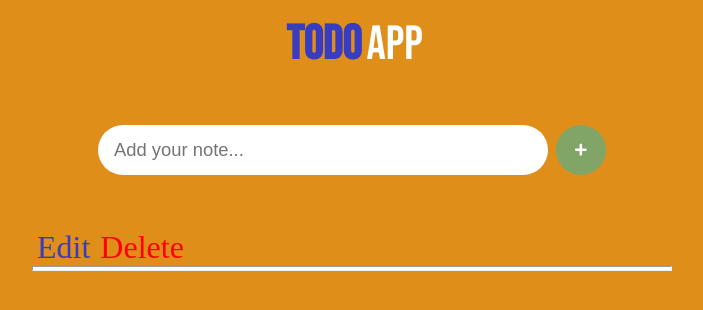
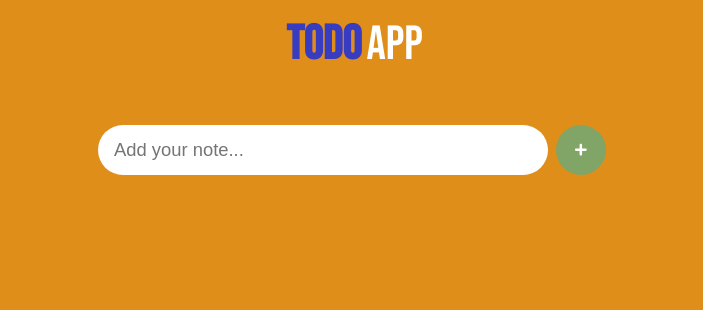
Before and after one commit to Aksh-007/javascript-project, a plain HTML site: page js-assignments-fsjs/Todo/index.html in a window 1280 px wide. Both pictures are taken after a click on the button 869 px from the left and 150 px from the top of the page. Shown: the whole page, without its empty margins (288-991 px from the left). Drawn offline with Linux system fonts and the light colour scheme.

Commit message:
Accordion, NameConversion, Todo code update

```diff
--- a/js-assignments-fsjs/01Accordion/faq.js
+++ b/js-assignments-fsjs/01Accordion/faq.js
@@ -27,6 +27,7 @@ function showFaq() {
 }
 
 function createFaq(item) {
+
   //Faq creation outer divison
   let faq = document.createElement('div');
   // faq.className ="faq";
--- a/js-assignments-fsjs/07QRCodeGenerator - API/style.css
+++ b/js-assignments-fsjs/07QRCodeGenerator - API/style.css
@@ -9,10 +9,9 @@ body{
 .main{
     background-color: #fff;
     width: 35%;
-    height: 80vh; /* 500px */
+    height: 85vh;
     margin: auto;
     margin-top: 5%;
-
 }
 .title{
     text-align: center;
--- a/js-assignments-fsjs/Todo/index.js
+++ b/js-assignments-fsjs/Todo/index.js
@@ -8,31 +8,38 @@ let container = document.querySelector(".container");
 
 addButton.addEventListener("click", addTodo);
 function addTodo() {
+   if (input.value === " " || input.value === "") {
+      alert("Please enter Todo list")
+   } else {
       let container = document.querySelector(".container");
       let createLi = document.createElement("li");
       createLi.className = "list-group";
       createLi.appendChild(document.createTextNode(input.value));
       createList = container.appendChild(createLi);
-   let createSpan1 = document.createElement('span');
-   createSpan1.appendChild(document.createTextNode("Edit"));
-   createSpan1.className="Edit";
-   let createSpan2 = document.createElement('span');
-   createSpan2.appendChild(document.createTextNode("Delete"));
-   createSpan2.className="Delete";
-   createList.appendChild(createSpan1);
-   createList.appendChild(createSpan2);
+      let editSpan = document.createElement('span');
+      editSpan.appendChild(document.createTextNode("Edit"));
+      editSpan.className = "Edit";
+      let deleteSpan = document.createElement('span');
+      deleteSpan.appendChild(document.createTextNode("Delete"));
+      deleteSpan.className = "Delete";
+      createList.appendChild(editSpan);
+      createList.appendChild(deleteSpan);
       let hr = document.createElement('hr');
       createList.appendChild(hr);
       input.value = "";
    }
 
+}
 
-deleteButton.addEventListener('click',deleteTodo());
-function deleteTodo(index){
+
+deleteButton.addEventListener('click', deleteTodo());
+function deleteTodo(index) {
+
+
 
 }
 
-editButton.addEventListener('click',editTodo);
-function editTodo(){
+editButton.addEventListener('click', editTodo);
+function editTodo() {
 
 }
```
Also changed, not shown: js-assignments-fsjs/02NameConversion/nameConversion.js (+6 -6 lines), js-assignments-fsjs/Todo/index.html (+1 -0 lines), js-assignments-fsjs/07QRCodeGenerator - API/index.html (line endings or trailing spaces). Lines whose indentation alone changed are shown as unchanged.
